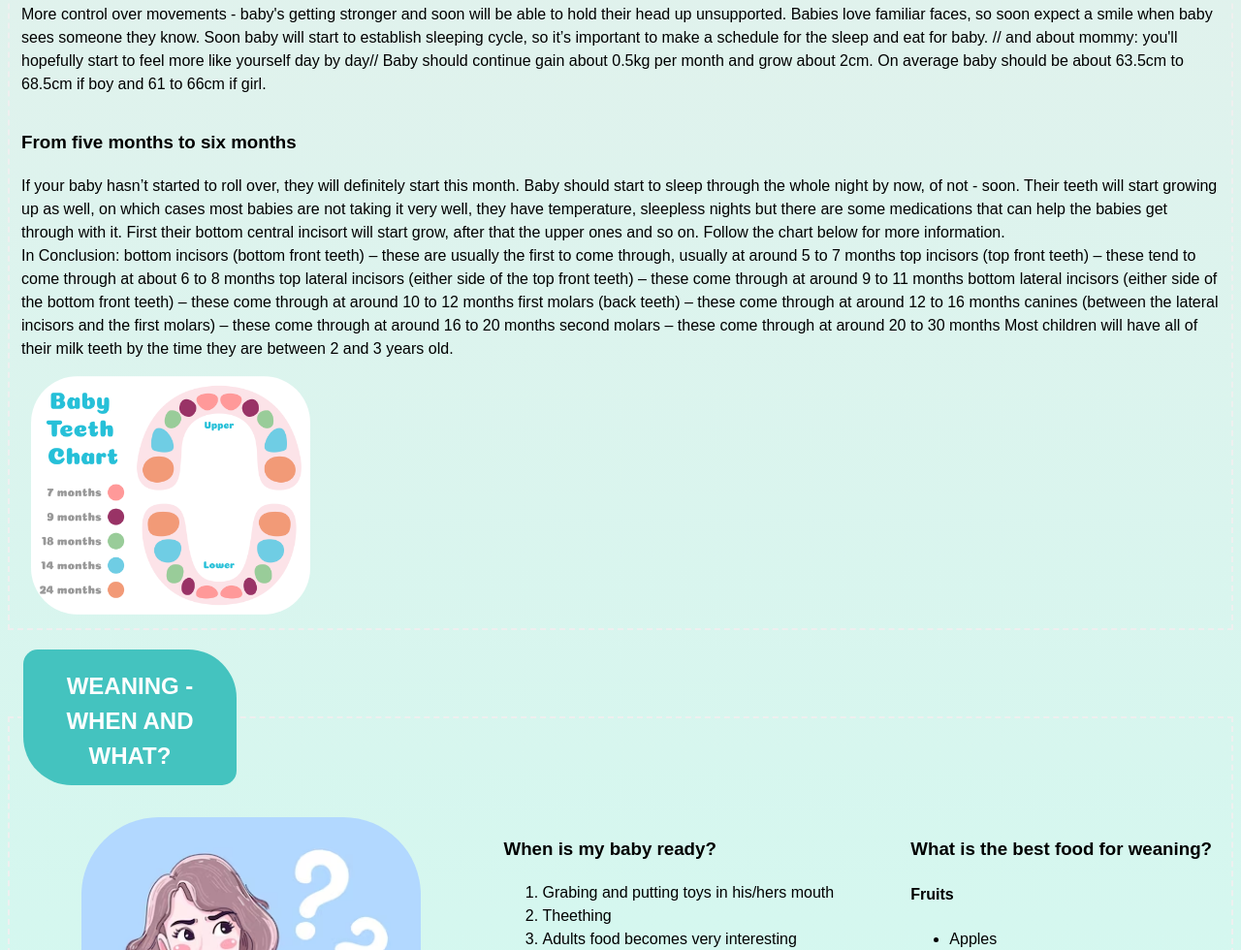
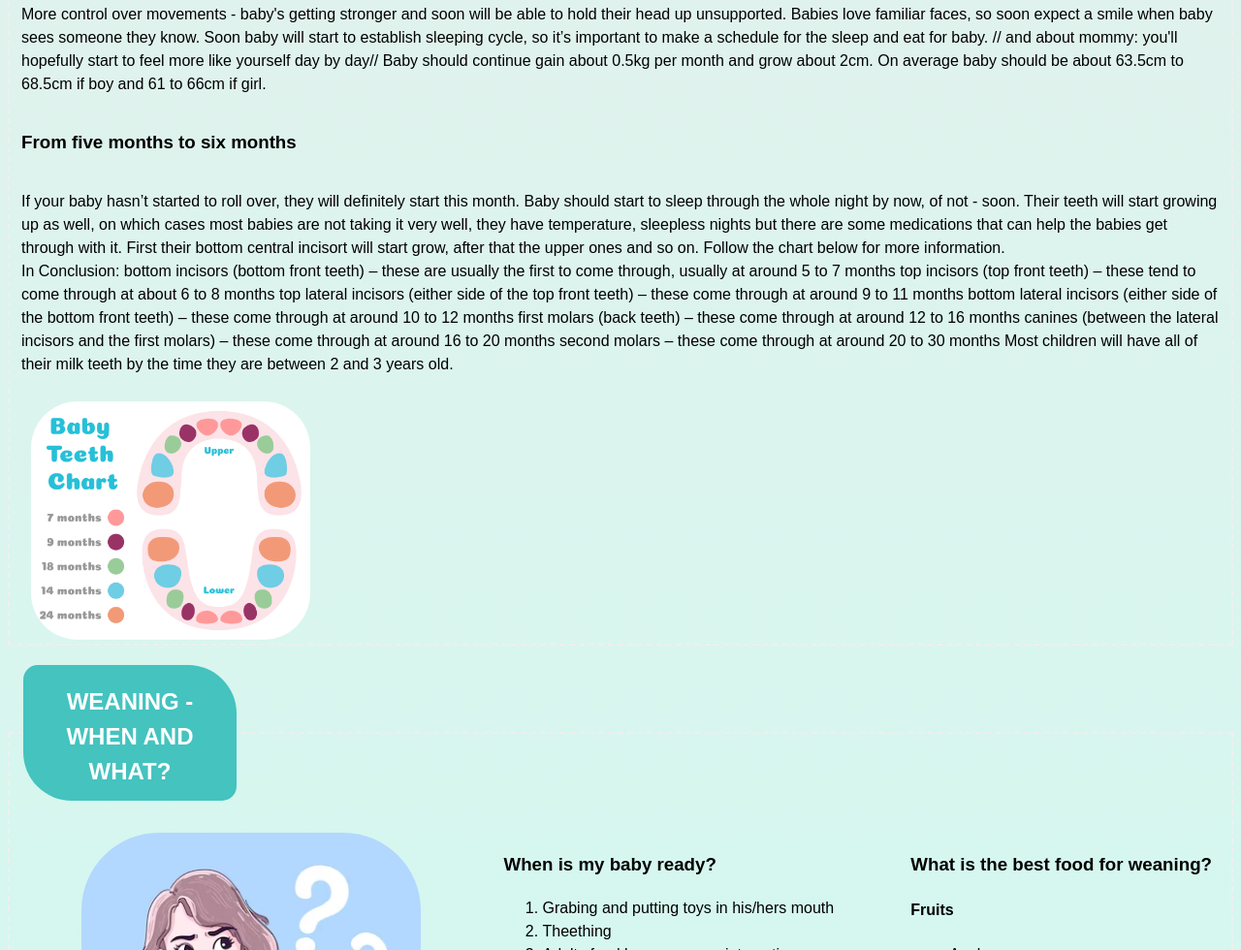
Before and after one commit to TinaGrigorova/baby_growth, a plain HTML site: page index.html in a window 1280 px wide. Shown: the part 2639-3619 px from the top of the page at 97% size. Drawn offline with Linux system fonts and the light colour scheme.

Commit message:
remove errors

```diff
--- a/index.html
+++ b/index.html
@@ -173,7 +173,7 @@
 
       <div class="baby-teeth">
 
-        <git P>If your baby hasn’t started to roll over, they will definitely start this month.
+        <P>If your baby hasn’t started to roll over, they will definitely start this month.
             Baby should start to sleep through the whole night by now, of not - soon.
             Their teeth will start growing up as well, on which cases most babies are not taking it very well, they have temperature, sleepless nights but there are some medications that can help the babies get through with it. First their bottom central incisort will start grow, after that the upper ones and so on. Follow the chart below for more information.
            <br>
@@ -190,8 +190,7 @@
                 <div class="teething">
             <img class="img1" src="assets/Images/baby-teeth-chart.png" alt="baby teething">
             </div>
-      </div>
-      </div>
+        </div>
 </div>
 </fieldset>
 </div>
```
